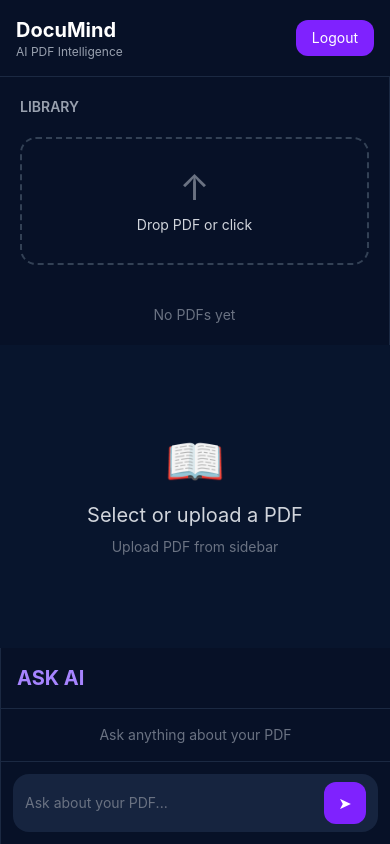
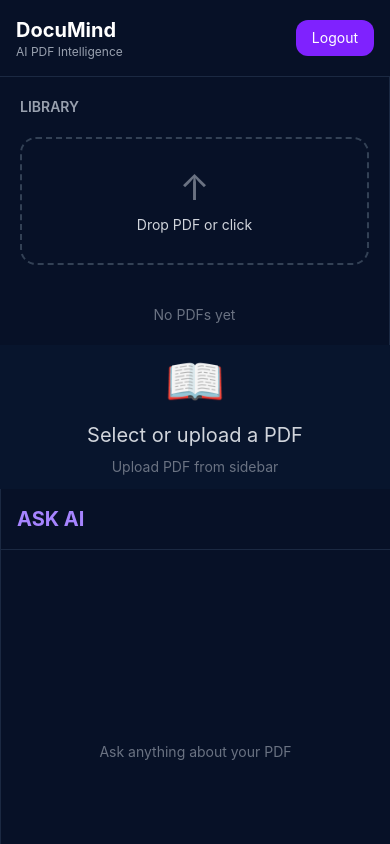
Before and after one commit to rajpal-singh-code/AI-PDF-Chat, a React (Vite) app in the folder frontend/: page /dashboard in a window 390 px wide. Built offline with nearby package versions, Linux system fonts and the light colour scheme; sample sign-in values are in the browser's storage.

Commit message:
fixses mobile response

```diff
--- a/frontend/index.html
+++ b/frontend/index.html
@@ -4,7 +4,7 @@
     <meta charset="UTF-8" />
     <link rel="icon" type="image/svg+xml" href="/favicon.svg" />
     <meta name="viewport" content="width=device-width, initial-scale=1.0" />
-    <title>vite-project</title>
+    <title>ChatDocs AI</title>
   </head>
   <body>
     <div id="root"></div>
--- a/frontend/src/components/ChatBox.jsx
+++ b/frontend/src/components/ChatBox.jsx
@@ -14,7 +14,7 @@ function ChatBox({ answer, handleAskQuestion }) {
 
   return (
 
-    <div className="w-full md:w-96 bg-[#071127] border-l border-[#1b2942] flex flex-col justify-between">
+    <div className="w-full md:w-96 bg-[#071127] border-l border-[#1b2942] flex flex-col h-[65vh] md:h-full">
 
       <div className="p-4 border-b border-[#1b2942]">
 
@@ -24,7 +24,7 @@ function ChatBox({ answer, handleAskQuestion }) {
 
       </div>
 
-      <div className="flex-1 overflow-y-auto p-4">
+      <div className="flex-1 overflow-y-auto overflow-x-hidden p-4 touch-pan-y min-h-0">
 
         {
 
--- a/frontend/src/pages/Dashboard.jsx
+++ b/frontend/src/pages/Dashboard.jsx
@@ -1,5 +1,3 @@
-// Dashboard.jsx
-
 import { useState } from "react";
 
 import Navbar from "../components/Navbar";
@@ -96,13 +94,15 @@ function Dashboard() {
 
   return (
 
-    <div className="bg-[#020817] h-screen flex flex-col overflow-hidden">
+    <div className="bg-[#020817] h-screen md:h-screen flex flex-col overflow-x-hidden overflow-y-auto md:overflow-hidden">
 
       {/* NAVBAR */}
 
       <Navbar />
 
-      <div className="flex flex-col md:flex-row flex-1 overflow-hidden">
+      {/* MAIN CONTENT */}
+
+      <div className="flex flex-col md:flex-row flex-1 md:overflow-hidden">
 
         {/* SIDEBAR */}
 
```
